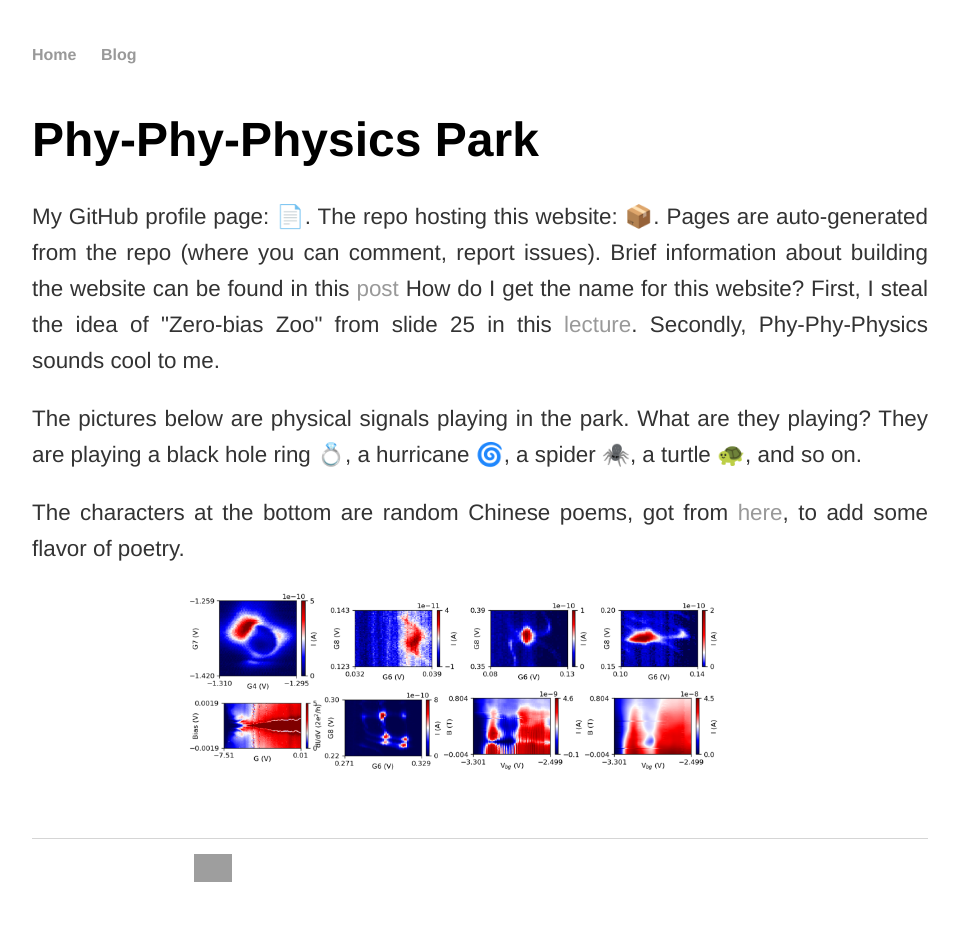
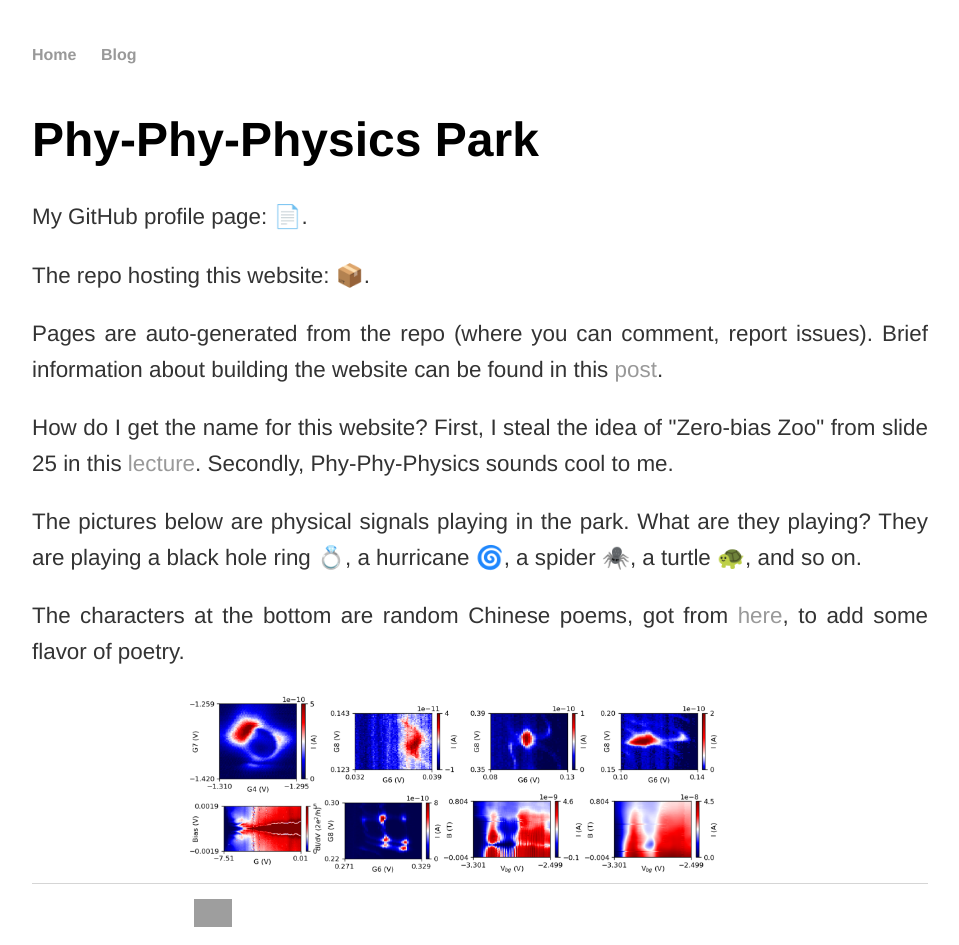
Before and after one commit to cover-me/cover-me.github.io, a Jekyll site: the page built from index.html, in a window 1280 px wide. Shown: the whole page, without its empty margins (160-1119 px from the left). Built offline with Jekyll 4.4.1, drawn with Linux system fonts in a browser that asks for light colours; emoji names are drawn with the system emoji font; before the commit the page ends 900 px from its top, so only the background shows below that; grey boxes are pictures that could not be loaded.

Commit message:
Update index.html

```diff
--- a/index.html
+++ b/index.html
@@ -6,9 +6,15 @@ title: Phy-Phy-Physics Park
 	<h1>{{ page.title }}</h1>
 	<p>
 		My GitHub profile page: <a href='https://github.com/cover-me'>:page_facing_up:</a>.
+	</p>
+	<p>
 		The repo hosting this website: <a href='https://github.com/cover-me/cover-me.github.io'>:package:</a>.
+	</p>
+	<p>
 		Pages are auto-generated from the repo (where you can comment, report issues).
-		Brief information about building the website can be found in this <a href="https://cover-me.github.io/2019/01/20/The-first-post.html">post</a>
+		Brief information about building the website can be found in this <a href="https://cover-me.github.io/2019/01/20/The-first-post.html">post</a>.
+	</p>
+	<p>
 		How do I get the name for this website?
 		First, I steal the idea of "Zero-bias Zoo" from slide 25 in this <a href="http://boulderschool.yale.edu/sites/default/files/files/Frolov_boulder2016_lecture1.pdf">lecture</a>.
 		Secondly, Phy-Phy-Physics sounds cool to me.
```
